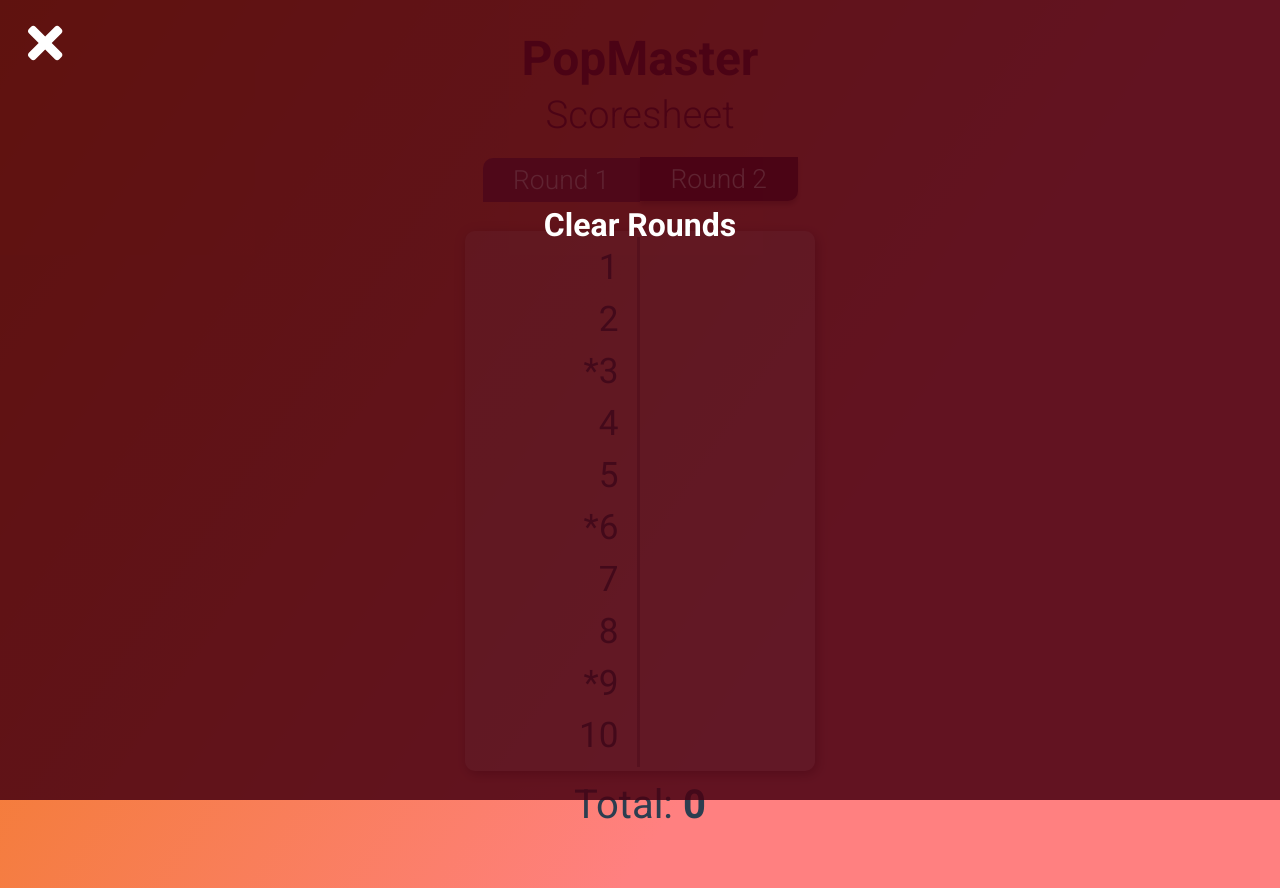
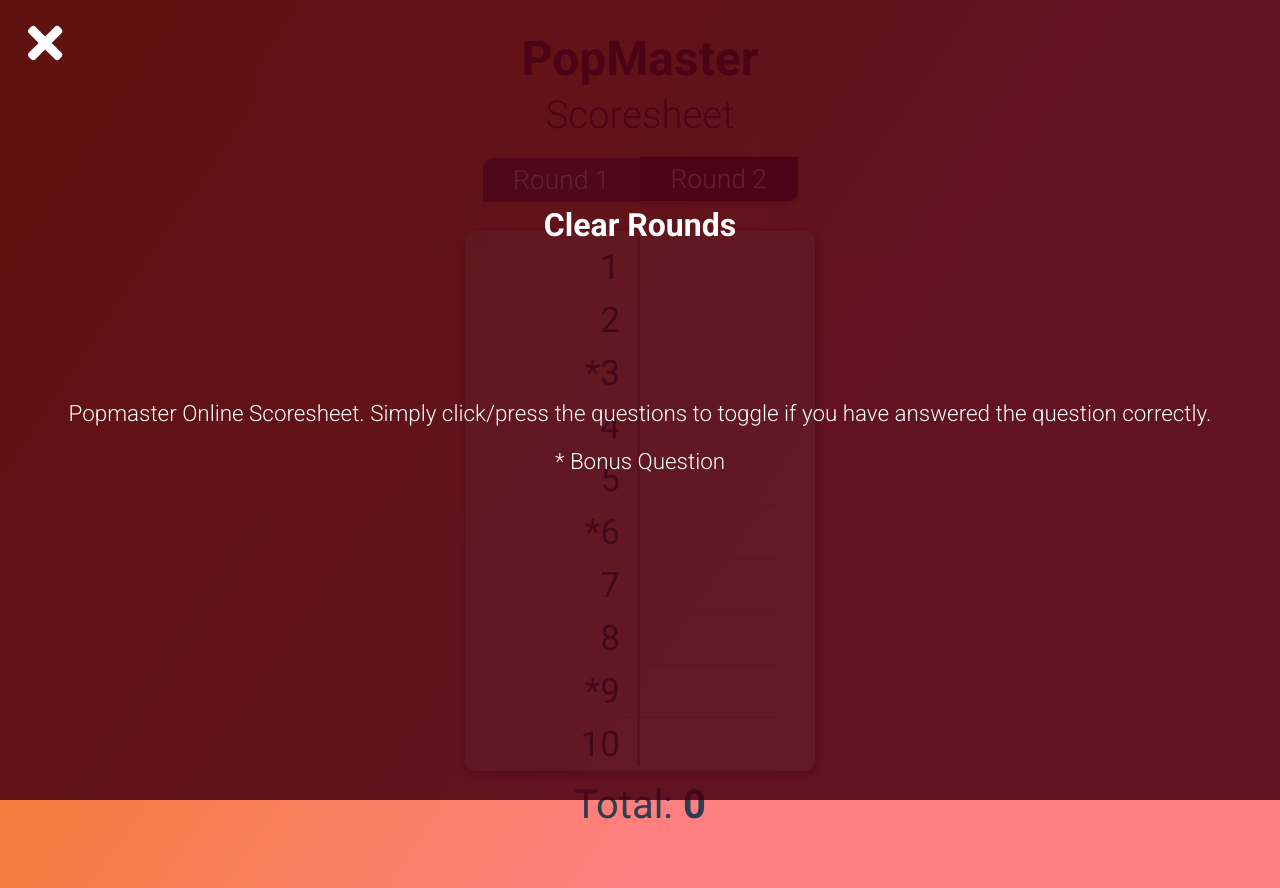
Before and after one commit to Tuff-Dev/popmaster-scoresheet, a Vue app: page / in a window 1280 px wide. Both pictures are taken after a click on the element 45 px from the left and 45 px from the top of the page. Built offline with nearby package versions, Linux system fonts and the light colour scheme.

Commit message:
Fix formatting

```diff
--- a/src/App.vue
+++ b/src/App.vue
@@ -126,7 +126,11 @@
   filter: progid:DXImageTransform.Microsoft.gradient( startColorstr='#ec7a08', endColorstr='#ff8080',GradientType=1 ); /* ie6-9 */
 
   height: 100vh;
-  min-height: 850px;
+  min-height: 575px;
+  @media (min-width: $breakpoint-tablet) {
+    min-height: 850px;
+  }
+
 }
 
 a {
--- a/src/components/Menu.vue
+++ b/src/components/Menu.vue
@@ -8,6 +8,11 @@
             <a href="#" @click="clearRounds()">Clear Rounds</a>
           </li>
         </ul>
+
+        <div class="instructions">
+          <p>Popmaster Online Scoresheet. Simply click/press the questions to toggle if you have answered the question correctly.</p>
+          <p>* Bonus Question</p>
+        </div>
 
       </div>
     </div>
@@ -136,6 +141,21 @@
           }
         }
       }
+
+      div.instructions {
+        margin-top: 100px;
+        font-weight: 300;
+        padding: 0 20px;
+
+        @media (min-width: $breakpoint-tablet) {
+          margin-top: 150px;
+          font-size: 1.4em;
+          padding: 0 50px;
+        }
+
+
+      }
+
     }
   }
 </style>
--- a/src/components/Question.vue
+++ b/src/components/Question.vue
@@ -30,7 +30,9 @@
     .question {
         font-size: 1.4em;
         padding: 5px 0;
-
+        border-bottom: 1px solid rgba(0, 0, 0, 0.1);
+        margin: 0 auto;
+        width: 80%;
         @media (min-width: $breakpoint-tablet) {
             font-size: 2.2em;
         }
--- a/src/components/Round.vue
+++ b/src/components/Round.vue
@@ -35,12 +35,12 @@
         background: rgba(255, 255, 255, 0.25);
         border-radius: 10px;
         width: 70%;
-        height: 370px;
+        height: 380px;
         margin: 5px auto 0;
         padding-top: 10px;
         -webkit-box-shadow: 2px 3px 12px 0px rgba(0,0,0,0.39);
--moz-box-shadow: 2px 3px 12px 0px rgba(0,0,0,0.39);
-box-shadow: 2px 3px 12px 0px rgba(0,0,0,0.39);
+        -moz-box-shadow: 2px 3px 12px 0px rgba(0,0,0,0.39);
+        box-shadow: 2px 3px 12px 0px rgba(0,0,0,0.39);
 
         @media (min-width: $breakpoint-tablet) {
             width: 100%;
```
